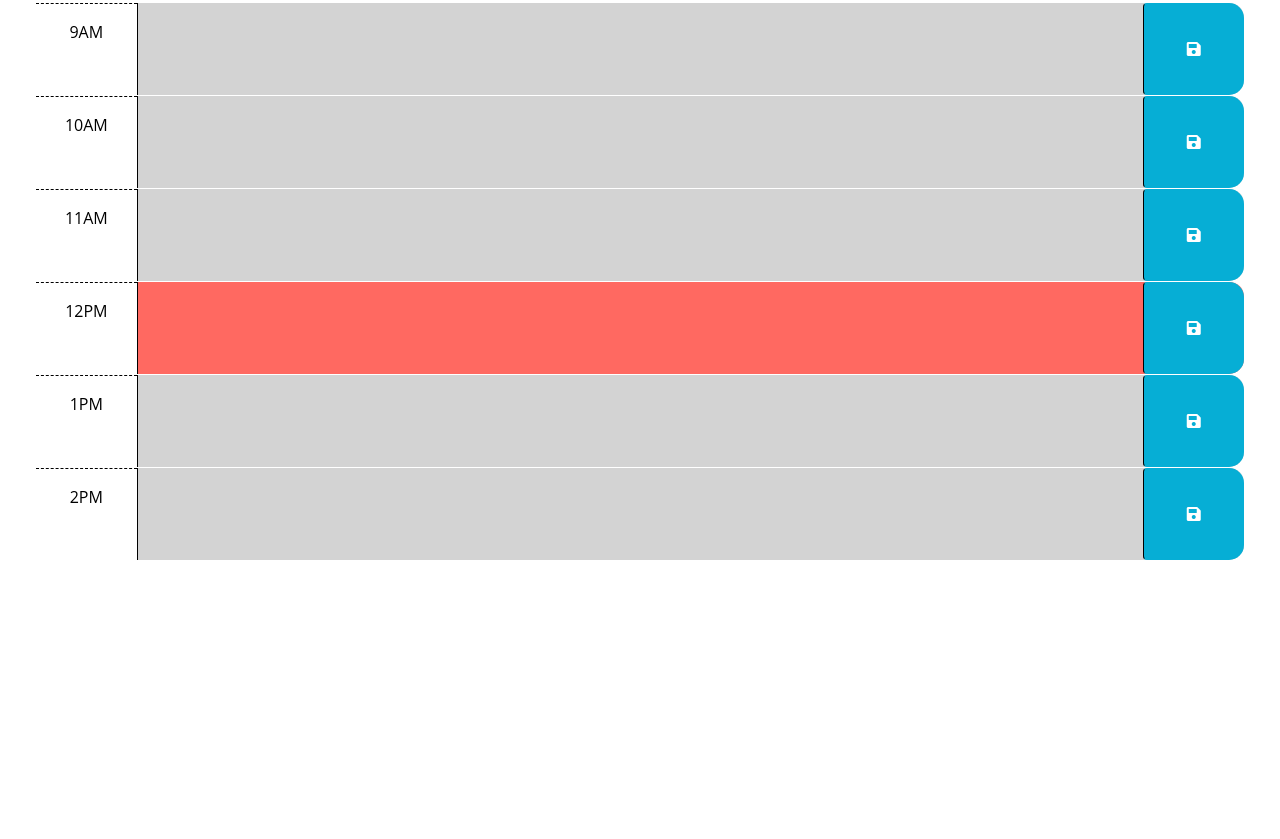
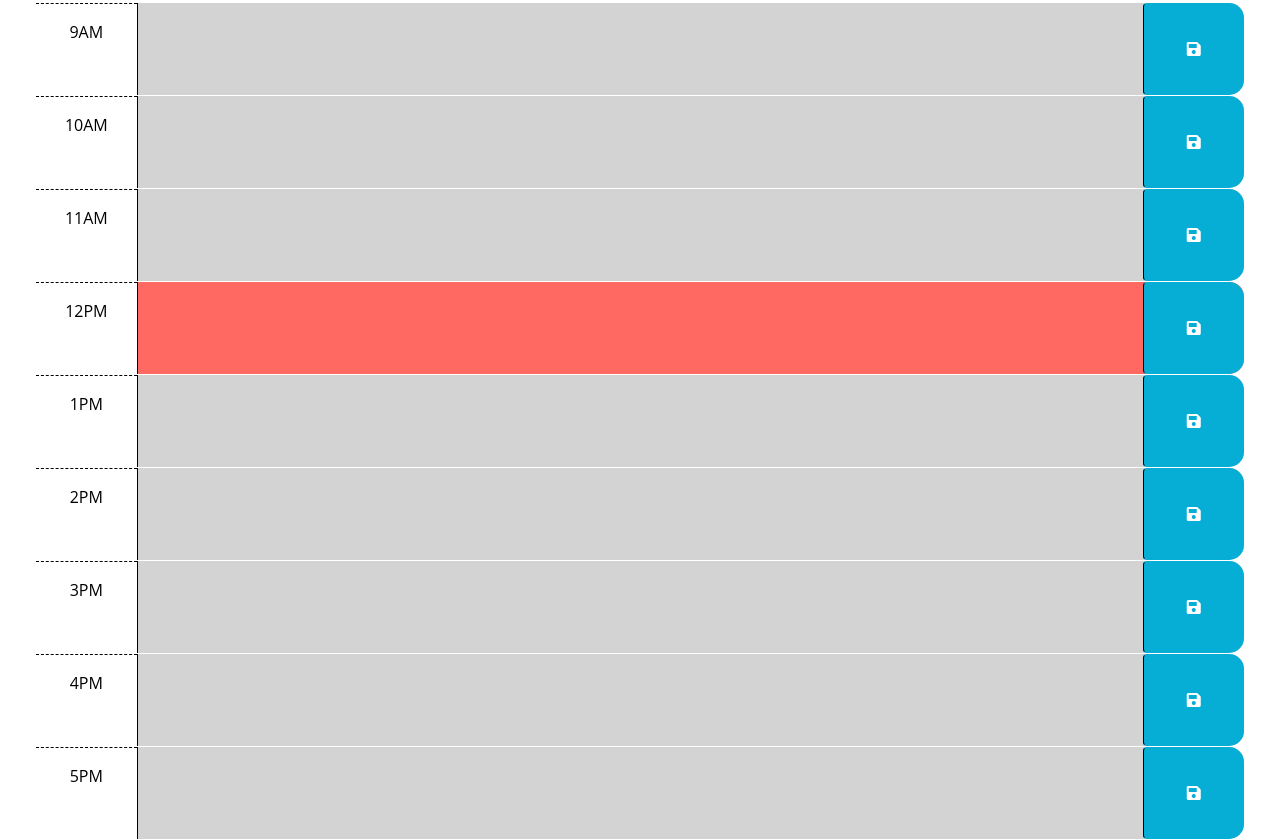
Before and after one commit to csills1416/scheduleapplication, a plain HTML site: page index.html in a window 1280 px wide. Shown: the part 295-1134 px from the top of the page. Before the commit the page ends 855 px from the top, so only its background shows below. Drawn offline with nearby package versions, Linux system fonts and the light colour scheme.

Commit message:
Time Slots
Added more Time Slots

```diff
--- a/index.html
+++ b/index.html
@@ -31,7 +31,7 @@
       <p id="currentDay" class="lead"></p>
     </header>
     <div class="container-fluid px-5">
-
+      <!-- 9AM Time Slot -->
       <div id="hour-9" class="row time-block past">
         <div class="col-2 col-md-1 hour text-center py-3">9AM</div>
         <textarea class="col-8 col-md-10 description" rows="3"></textarea>
@@ -40,6 +40,7 @@
         </button>
       </div>
 
+      <!-- 10AM Time Slot -->
       <div id="hour-10" class="row time-block present">
         <div class="col-2 col-md-1 hour text-center py-3">10AM</div>
         <textarea class="col-8 col-md-10 description" rows="3"></textarea>
@@ -48,6 +49,7 @@
         </button>
       </div>
 
+      <!-- 11AM Time Slot -->
       <div id="hour-11" class="row time-block future">
         <div class="col-2 col-md-1 hour text-center py-3">11AM</div>
         <textarea class="col-8 col-md-10 description" rows="3"></textarea>
@@ -56,6 +58,7 @@
         </button>
       </div>
 
+      <!-- 12PM Time Slot -->
       <div id="hour-12" class="row time-block future">
         <div class="col-2 col-md-1 hour text-center py-3">12PM</div>
         <textarea class="col-8 col-md-10 description" rows="3"></textarea>
@@ -64,6 +67,7 @@
         </button>
       </div>
 
+      <!-- 1PM Time Slot -->
       <div id="hour-1" class="row time-block future">
         <div class="col-2 col-md-1 hour text-center py-3">1PM</div>
         <textarea class="col-8 col-md-10 description" rows="3"></textarea>
@@ -72,6 +76,7 @@
         </button>
       </div>
 
+      <!-- 2PM Time Slot -->
       <div id="hour-2" class="row time-block future">
         <div class="col-2 col-md-1 hour text-center py-3">2PM</div>
         <textarea class="col-8 col-md-10 description" rows="3"></textarea>
@@ -80,6 +85,32 @@
         </button>
       </div>
 
+      <!-- 3PM Time Slot -->
+      <div id="hour-3" class="row time-block future">
+        <div class="col-2 col-md-1 hour text-center py-3">3PM</div>
+        <textarea class="col-8 col-md-10 description" rows="3"></textarea>
+        <button class="btn saveBtn col-2 col-md-1" aria-label="save">
+          <i class="fas fa-save" aria-hidden="true"></i>
+        </button>
+      </div>
+
+      <!-- 4PM Time Slot -->
+      <div id="hour-4" class="row time-block future">
+        <div class="col-2 col-md-1 hour text-center py-3">4PM</div>
+        <textarea class="col-8 col-md-10 description" rows="3"></textarea>
+        <button class="btn saveBtn col-2 col-md-1" aria-label="save">
+          <i class="fas fa-save" aria-hidden="true"></i>
+        </button>
+      </div>
+
+      <!-- 5PM Time Slot -->
+      <div id="hour-5" class="row time-block future">
+        <div class="col-2 col-md-1 hour text-center py-3">5PM</div>
+        <textarea class="col-8 col-md-10 description" rows="3"></textarea>
+        <button class="btn saveBtn col-2 col-md-1" aria-label="save">
+          <i class="fas fa-save" aria-hidden="true"></i>
+        </button>
+      </div>
     </div>
 
     <script src="https://cdnjs.cloudflare.com/ajax/libs/jquery/3.2.1/jquery.min.js"></script>
```
